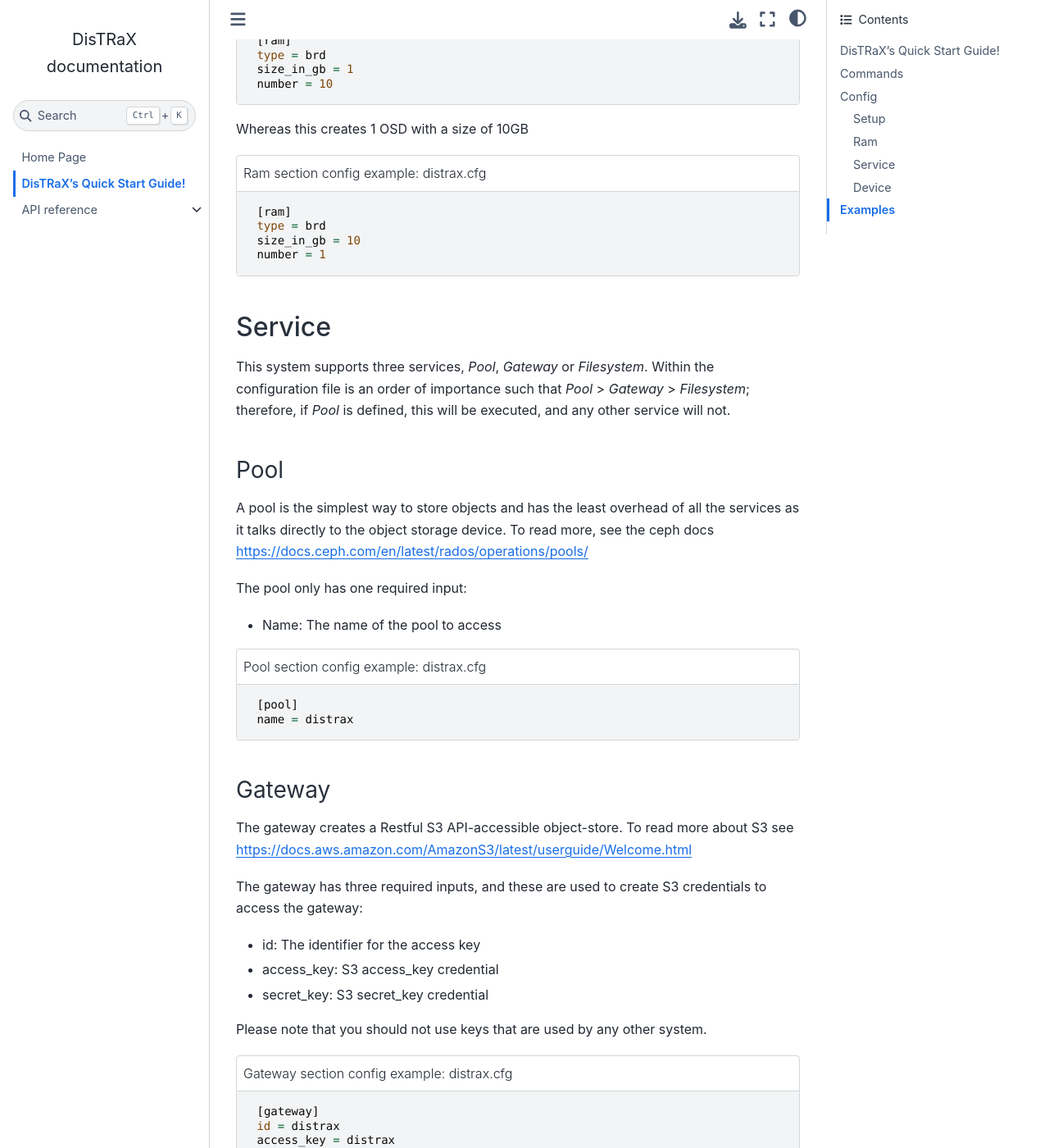
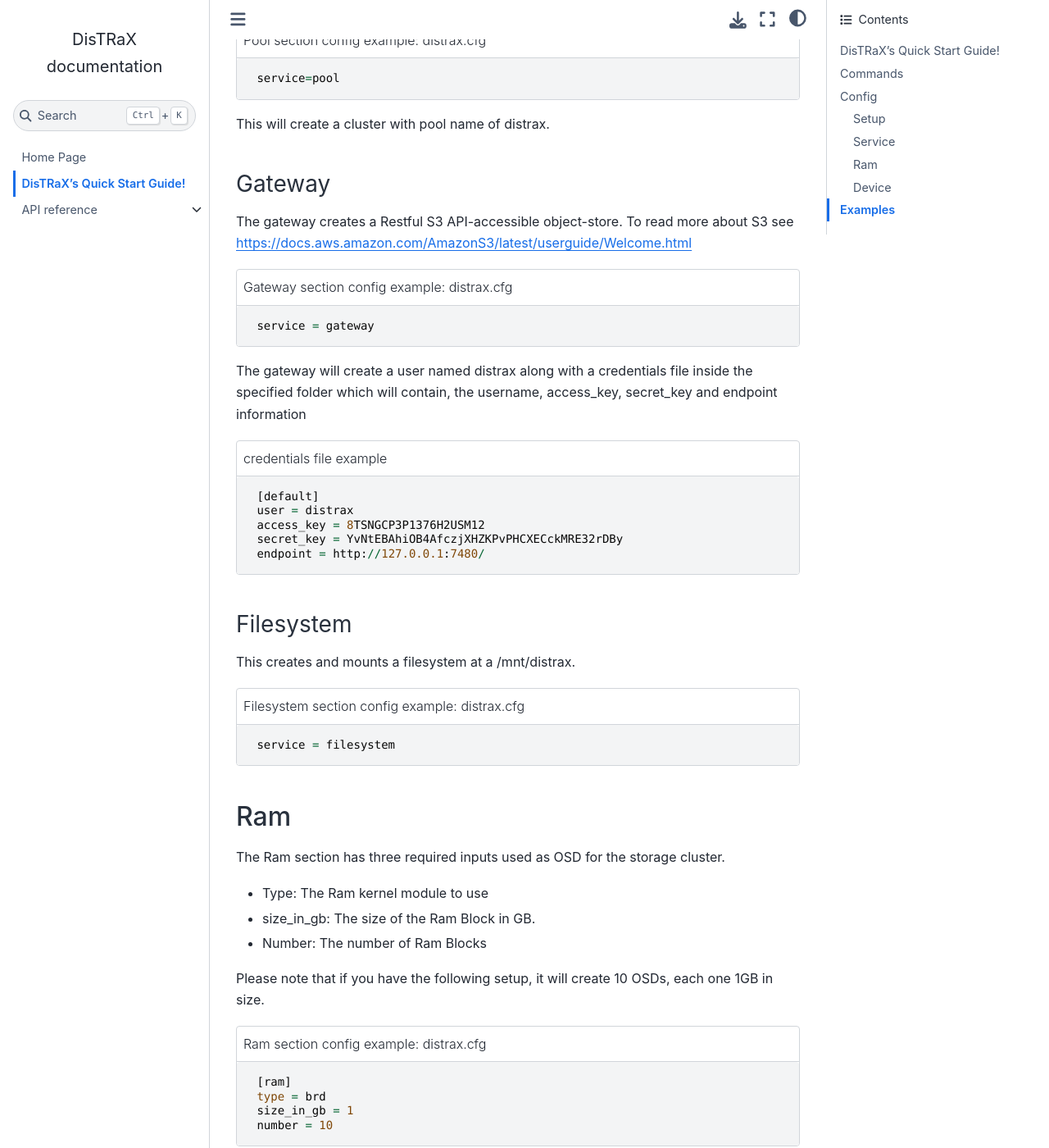
Before and after one commit to rosalindfranklininstitute/DisTRaX, a Sphinx documentation site: the page built from docs/source/quickstart.rst, in a window 1280 px wide and 1400 px high, scrolled down 1504 px. Shown: the whole window at 82% size. Built offline with Sphinx 7.4.7 and the Sphinx Book theme 1.1.4, drawn with Linux system fonts in a browser that asks for light colours; some of the changed text lies outside the part shown.

Commit message:
Updated quickstart guide.
Changed how the services are accessed

```diff
--- a/docs/source/quickstart.rst
+++ b/docs/source/quickstart.rst
@@ -18,7 +18,7 @@ The action defines what you would like DisTRaX to do, whether to build, aka `cre
 
 Config
 ======
-DisTRaX uses a config file to hold all the options of the cluster. The file consists of three main parts SETUP, RAM and SERVICE, where a SERVICE is a `Pool`, `Gateway` or `Filesystem`:
+DisTRaX uses a config file to hold all the options of the cluster. The file consists of two main parts SETUP, RAM:
 
 
 Setup
@@ -30,16 +30,67 @@ The Setup section has four required inputs and is used to configure the storage
 * folder: The folder to store system details (must exist on all hosts)
 * Interface: This is the network interface the cluster will communicate over (must exist on all hosts)
 * number_of_hosts: The number of nodes used to form the cluster.
+* service: This can either be pool, gateway or filesystem
 
 .. code-block::
-   :caption: Setup section config example: distrax.cfg
+   :caption: Setup section config example with pool service: distrax.cfg
 
     [setup]
     backend = ceph
     folder = my_ceph
     interface = lo
     number_of_hosts = 1
+    service = pool
 
+Service
+-------
+
+This system supports three services, `Pool`, `Gateway` or `Filesystem`.
+
+Pool
+~~~~
+A pool is the simplest way to store objects and has the least overhead of all the services as it talks directly to the object storage device.
+To read more, see the ceph docs `https://docs.ceph.com/en/latest/rados/operations/pools/ <https://docs.ceph.com/en/latest/rados/operations/pools/>`_
+
+
+.. code-block::
+   :caption: Pool section config example: distrax.cfg
+
+    service=pool
+
+This will create a cluster with pool name of distrax.
+
+Gateway
+~~~~~~~
+
+The gateway creates a Restful S3 API-accessible object-store. To read more about S3 see `https://docs.aws.amazon.com/AmazonS3/latest/userguide/Welcome.html <https://docs.aws.amazon.com/AmazonS3/latest/userguide/Welcome.html>`_
+
+
+.. code-block::
+   :caption: Gateway section config example: distrax.cfg
+
+    service = gateway
+
+The gateway will create a user named distrax along with a credentials file inside the specified folder which will contain, the username, access_key, secret_key and endpoint information
+
+.. code-block::
+   :caption: credentials file example
+
+    [default]
+    user = distrax
+    access_key = 8TSNGCP3P1376H2USM12
+    secret_key = YvNtEBAhiOB4AfczjXHZKPvPHCXECckMRE32rDBy
+    endpoint = http://127.0.0.1:7480/
+
+Filesystem
+~~~~~~~~~~
+
+This creates and mounts a filesystem at a /mnt/distrax.
+
+.. code-block::
+   :caption: Filesystem section config example: distrax.cfg
+
+    service = filesystem
 
 Ram
 ---
@@ -70,68 +121,6 @@ Whereas this creates 1 OSD with a size of 10GB
     number = 1
 
 
-Service
--------
-
-This system supports three services, `Pool`, `Gateway` or `Filesystem`. Within the configuration file is an order of importance such that  `Pool` > `Gateway` > `Filesystem`; therefore, if `Pool` is defined, this will be executed, and any other service will not.
-
-Pool
-~~~~
-A pool is the simplest way to store objects and has the least overhead of all the services as it talks directly to the object storage device.
-To read more, see the ceph docs `https://docs.ceph.com/en/latest/rados/operations/pools/ <https://docs.ceph.com/en/latest/rados/operations/pools/>`_
-
-The pool only has one required input:
-
-* Name: The name of the pool to access
-
-.. code-block::
-   :caption: Pool section config example: distrax.cfg
-
-    [pool]
-    name = distrax
-
-
-Gateway
-~~~~~~~
-
-The gateway creates a Restful S3 API-accessible object-store. To read more about S3 see `https://docs.aws.amazon.com/AmazonS3/latest/userguide/Welcome.html <https://docs.aws.amazon.com/AmazonS3/latest/userguide/Welcome.html>`_
-
-
-The gateway has three required inputs, and these are used to create S3 credentials to access the gateway:
-
-* id: The identifier for the access key
-* access_key: S3 access_key credential
-* secret_key: S3 secret_key credential
-
-Please note that you should not use keys that are used by any other system.
-
-.. code-block::
-   :caption: Gateway section config example: distrax.cfg
-
-    [gateway]
-    id = distrax
-    access_key = distrax
-    secret_key = distrax
-
-
-Filesystem
-~~~~~~~~~~
-
-The creates and mounts a filesystem at a specified mount point. It takes one input.
-
-* mount_point: The location to mount the filesystem within /mnt.
-
-
-.. code-block::
-   :caption: Filesystem section config example: distrax.cfg
-
-    [filesystem]
-    mount_point = distrax
-
-
-This will mount a file system at /mnt/distrax
-
-
 Device
 ------
 
@@ -145,7 +134,7 @@ This outlines which Block devices to use.
 Examples
 ========
 
-We would use the following configuration file to create a ceph cluster on our local system using 1GB of RAM with 1 OSD and a pool with the name `test`.
+We would use the following configuration file to create a ceph cluster on our local system using 1GB of RAM with 1 OSD and a pool.
 
 .. code-block::
    :caption: Config example: distrax.cfg
@@ -155,14 +144,12 @@ We would use the following configuration file to create a ceph cluster on our lo
     folder = my_ceph
     interface = lo
     number_of_hosts = 1
+    service = pool
 
     [ram]
     type = brd
     number = 1
     size_in_gb = 1
-
-    [pool]
-    name = test
 
 
 To build the cluster, we would use
```
